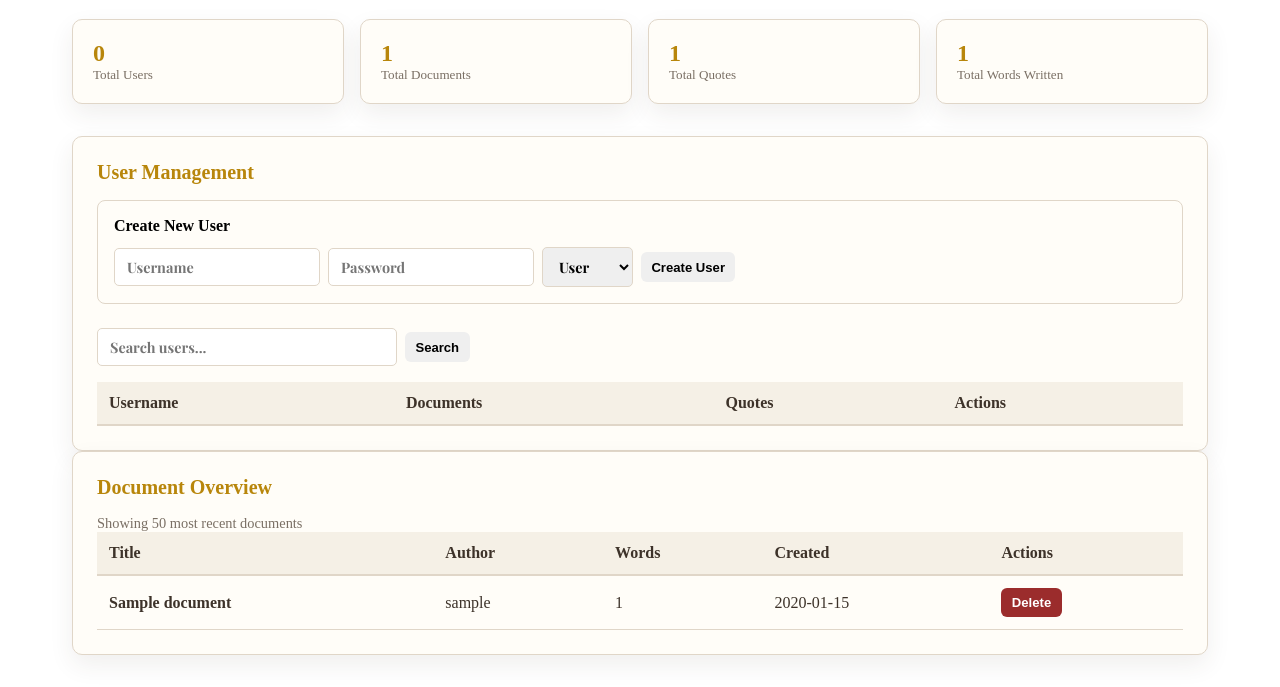
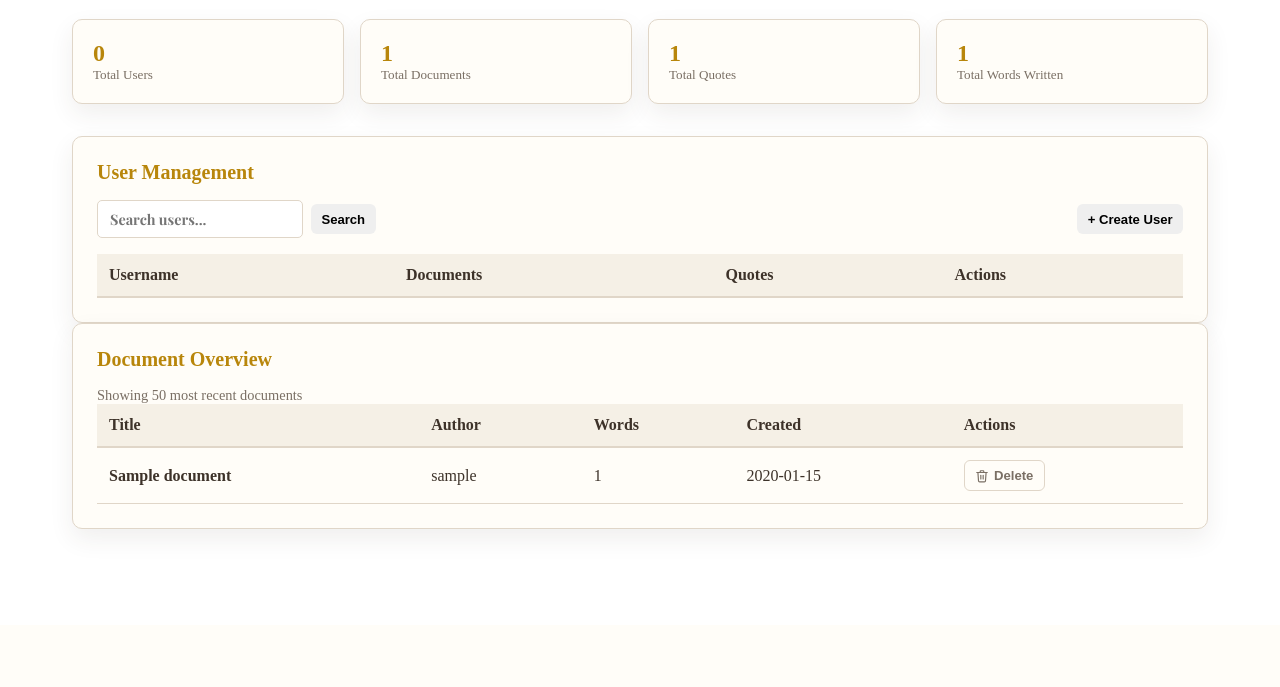
Before and after one commit to sz-747/Glint, a Flask app: page /admin in a window 1280 px wide. Shown: the part 175-862 px from the top of the page. After the commit the page ends 704 px from the top, so only its background shows below. Run offline with Flask 3, Linux system fonts and the light colour scheme; a user stored in the database is signed in; tables that the repository leaves empty hold one stand-in row (values such as "Sample post"); lists and menus that the app fills with data are empty.

Commit message:
refactor: compact user creation into one btn

```diff
--- a/static/style.css
+++ b/static/style.css
@@ -751,6 +751,20 @@
   background: var(--danger-dark);
 }
 
+.btn-icon {
+  background: none;
+  color: var(--text-muted);
+  border: 1px solid var(--border);
+  display: inline-flex;
+  align-items: center;
+  gap: 0.3rem;
+}
+
+.btn-icon:hover {
+  color: var(--danger);
+  border-color: var(--danger);
+}
+
 .btn-sm {
   font-size: 0.82rem;
   padding: 0.45rem 0.65rem;
@@ -1051,25 +1065,40 @@
   align-items: center;
 }
 
-.create-user-form {
-  background: var(--bg-elevated);
+.search-form-inner {
+  display: flex;
+  gap: 0.5rem;
+  align-items: center;
+}
+
+.create-user-wrapper {
+  position: relative;
+  margin-left: auto;
+}
+
+.create-user-popover {
+  display: none;
+  position: absolute;
+  right: 0;
+  top: 100%;
+  margin-top: 0.5rem;
+  width: 260px;
+  background: var(--bg-card);
+  border: 1px solid var(--border);
+  border-radius: 10px;
   padding: 1rem;
-  border-radius: 8px;
-  margin-bottom: 1.5rem;
-  border: 1px solid var(--border);
-}
-
-.create-user-form h4 {
-  margin: 0 0 0.75rem 0;
-  font-size: 1rem;
-  color: var(--text-primary);
-}
-
-.inline-form {
-  display: flex;
-  gap: 0.5rem;
-  flex-wrap: wrap;
-  align-items: center;
+  box-shadow: var(--shadow-soft);
+  z-index: 100;
+}
+
+.create-user-popover.active {
+  display: block;
+}
+
+.create-user-popover .form-input {
+  width: 100%;
+  margin-bottom: 0.5rem;
+  box-sizing: border-box;
 }
 
 .form-input {
--- a/templates/admin.html
+++ b/templates/admin.html
@@ -46,10 +46,26 @@ block content %}
   <div class="admin-card">
     <h3>User Management</h3>
 
-    <!-- Create User Form -->
-    <div class="create-user-form">
-      <h4>Create New User</h4>
-      <form method="POST" action="{{ url_for('create_user') }}" class="inline-form">
+    <!-- Search Form & Create User Button -->
+    <div class="search-form">
+      <form method="GET" action="{{ url_for('admin') }}" class="search-form-inner">
+        <input
+          type="text"
+          name="q"
+          placeholder="Search users..."
+          value="{{ search_query }}"
+          class="search-input"
+        >
+        <button type="submit" class="btn btn-sm">Search</button>
+        {% if search_query %}
+        <a href="{{ url_for('admin') }}" class="btn btn-sm btn-secondary">Clear</a>
+        {% endif %}
+      </form>
+      <div class="create-user-wrapper">
+        <button type="button" class="btn btn-sm" id="create-user-toggle">+ Create User</button>
+        <div class="create-user-popover" id="create-user-popover">
+          <form method="POST" action="{{ url_for('create_user') }}">
+            <input type="hidden" name="role" value="user">
             <input
               type="text"
               name="username"
@@ -65,28 +81,11 @@ block content %}
               minlength="6"
               class="form-input"
             >
-        <select name="role" class="form-input">
-          <option value="user">User</option>
-          <option value="admin">Admin</option>
-        </select>
-        <button type="submit" class="btn btn-sm">Create User</button>
+            <button type="submit" class="btn btn-sm" style="width:100%">Create User</button>
           </form>
         </div>
-
-    <!-- Search Form -->
-    <form method="GET" action="{{ url_for('admin') }}" class="search-form">
-      <input
-        type="text"
-        name="q"
-        placeholder="Search users..."
-        value="{{ search_query }}"
-        class="search-input"
-      >
-      <button type="submit" class="btn btn-sm">Search</button>
-      {% if search_query %}
-      <a href="{{ url_for('admin') }}" class="btn btn-sm btn-secondary">Clear</a>
-      {% endif %}
-    </form>
+      </div>
+    </div>
 
     {% if search_query %}
     <p class="search-results-info">Showing results for: <strong>{{ search_query }}</strong></p>
@@ -124,7 +123,8 @@ block content %}
                 style="display: inline"
                 onsubmit="return confirm('Delete user {{ user.username }}? This will also delete all their documents and data.');"
               >
-                <button type="submit" class="btn btn-danger btn-sm">
+                <button type="submit" class="btn btn-icon btn-sm" title="Delete user">
+                  <svg width="14" height="14" viewBox="0 0 24 24" fill="none" stroke="currentColor" stroke-width="2" stroke-linecap="round" stroke-linejoin="round"><polyline points="3 6 5 6 21 6"/><path d="M19 6l-1 14a2 2 0 0 1-2 2H8a2 2 0 0 1-2-2L5 6"/><path d="M10 11v6"/><path d="M14 11v6"/><path d="M9 6V4a1 1 0 0 1 1-1h4a1 1 0 0 1 1 1v2"/></svg>
                   Delete
                 </button>
               </form>
@@ -169,7 +169,8 @@ block content %}
                 style="display: inline"
                 onsubmit="return confirm('Delete document \"{{ doc.title }}\"?');"
               >
-                <button type="submit" class="btn btn-danger btn-sm">
+                <button type="submit" class="btn btn-icon btn-sm" title="Delete document">
+                  <svg width="14" height="14" viewBox="0 0 24 24" fill="none" stroke="currentColor" stroke-width="2" stroke-linecap="round" stroke-linejoin="round"><polyline points="3 6 5 6 21 6"/><path d="M19 6l-1 14a2 2 0 0 1-2 2H8a2 2 0 0 1-2-2L5 6"/><path d="M10 11v6"/><path d="M14 11v6"/><path d="M9 6V4a1 1 0 0 1 1-1h4a1 1 0 0 1 1 1v2"/></svg>
                   Delete
                 </button>
               </form>
@@ -185,4 +186,15 @@ block content %}
     </div>
   </div>
 </div>
+<script>
+  const toggle = document.getElementById('create-user-toggle');
+  const popover = document.getElementById('create-user-popover');
+  toggle.addEventListener('click', (e) => {
+    e.stopPropagation();
+    popover.classList.toggle('active');
+  });
+  document.addEventListener('click', (e) => {
+    if (!popover.contains(e.target)) popover.classList.remove('active');
+  });
+</script>
 {% endblock %}
```
Lines whose indentation alone changed are shown as unchanged.
